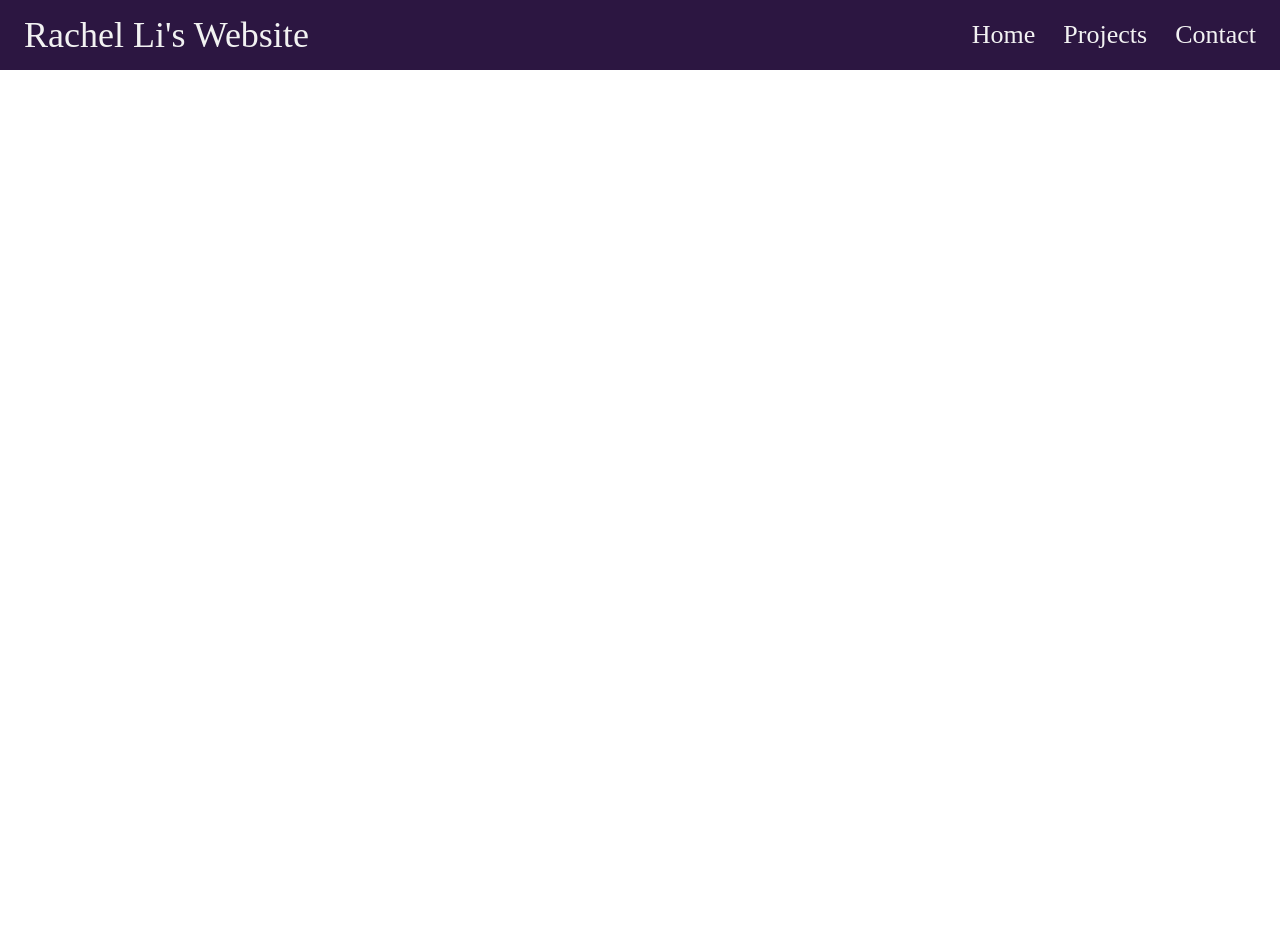
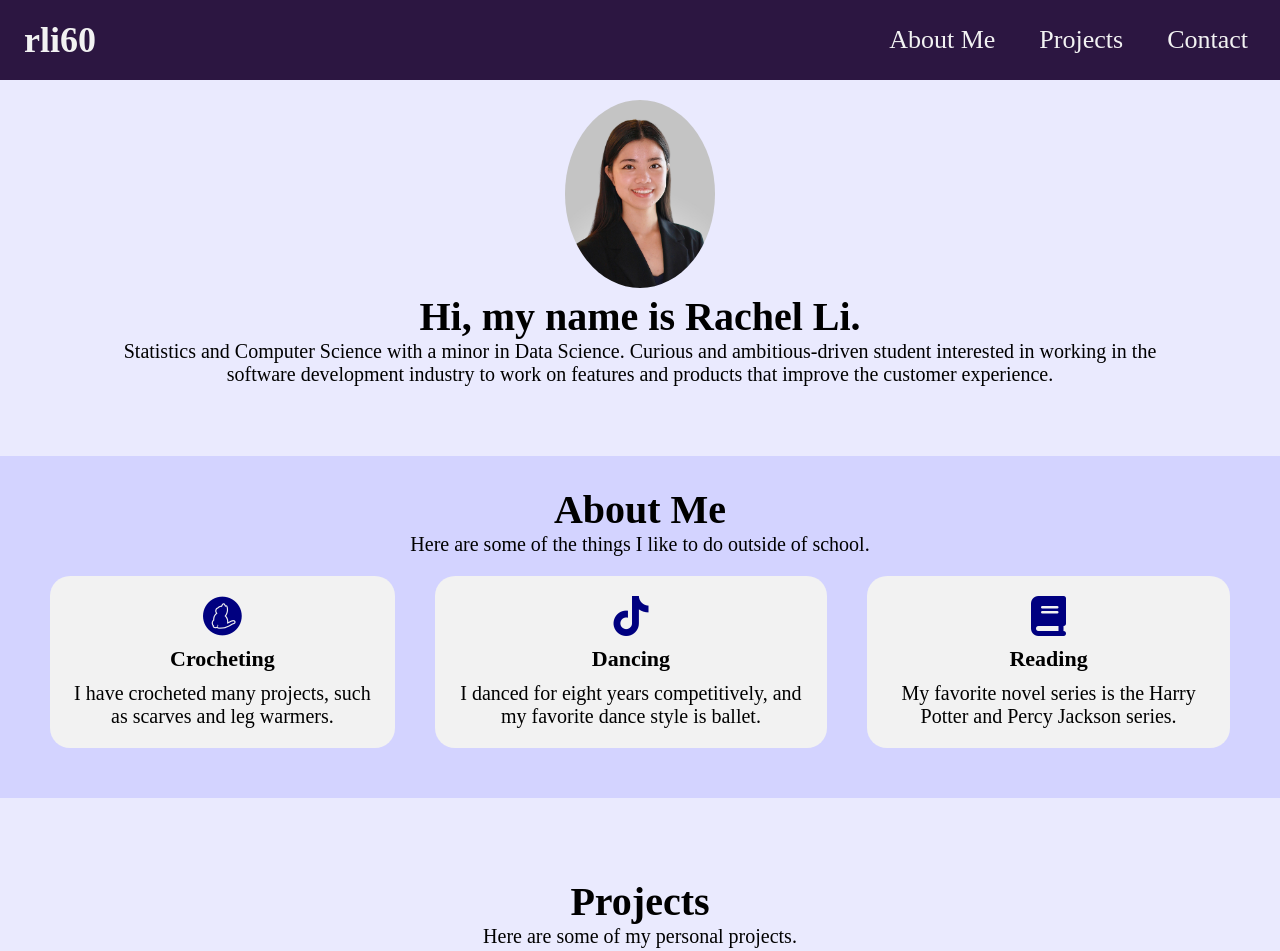
Before and after one commit to rli60/mp1, a website built with webpack: page src/index.html in a window 1280 px wide. Shown: the top 951 px of the page. Built offline with nearby package versions, Linux system fonts and the light colour scheme.

Commit message:
Added About Me and Project contents.

```diff
--- a/llm_logs.csv
+++ b/llm_logs.csv
@@ -1,4 +1,3 @@
-example_chatgpt_log_link1
-example_bing_chat_log_link2
 https://www.w3schools.com/howto/howto_js_navbar_sticky.asp
 https://www.youtube.com/watch?v=43BLt1DQcmg&t=2s
+https://www.youtube.com/watch?v=gmI5nvzv170
--- a/src/css/main.scss
+++ b/src/css/main.scss
@@ -5,9 +5,14 @@
     box-sizing: border-box;
 }
 
+html {
+    scroll-behavior: smooth;
+}
+
 .page {
     position: relative;
-    height: 300vh;
+    height: 250vh;
+    background-color: rgb(234, 234, 254);
 }
 
 .nav-bar {
@@ -17,7 +22,7 @@
     background-color: rgb(44, 22, 65);
     display: flex;
     justify-content: space-between;
-    height: 70px;
+    height: 80px;
     transition: 0.5s ease-in-out;
     align-items: center;
     padding: 10px;
@@ -32,15 +37,23 @@
     transition: 0.5s ease-in-out;
 }
 
+.nav-bar-contents {
+    display: flex;
+}
+
 .nav-bar-contents a {
-    float: inline-start;
     display: block;
     color: #f2f2f2;
     text-align: center;
     padding: 14px;
     text-decoration: none;
     font-size: 26px;
-    transition: 0.5s ease-in-out;
+    margin: 8px;
+    border-radius: 0.6em;
+    transition: background-color 0.5s ease-in-out,
+                border-radius 0.5s ease-in-out,
+                font-size 0.5s ease-in-out,
+                padding 0.5s ease-in-out;
 }
 
 .nav-bar a:hover {
@@ -49,16 +62,151 @@
 
 .scrolled {
     height: 50px;
-    font-size: 16px;
-    transition: 0.5s ease-in-out;
 }
 
 .scrolled .nav-bar-contents a {
-    transition: 0.5s ease-in-out;
     font-size: 16px;
+    padding: 10px;
 }
 
 .scrolled .nav-bar-title {
-    transition: 0.5s ease-in-out;
     font-size: 26px;
 }
+
+.scrolled .nav-bar-contents a:hover {
+    background-color: rgb(140, 99, 179);
+    border-radius: 10px;
+}
+
+.content .intro {
+    font-size: 20px;
+    text-align: center;
+    padding: 20px 100px;
+}
+
+.content .intro b {
+    font-size: 40px;
+    margin-top: 20px;
+    margin-bottom: 20px;
+}
+
+.content .intro img {
+    width: 150px;
+    height: auto;
+    border-radius: 50%;
+    object-fit: cover;
+}
+
+#about {
+    font-size: 40px;
+    text-align: center;
+    margin-top: 50px;
+    margin-bottom: 50px;
+    background-color: rgb(211, 211, 255);
+    scroll-margin-top: 80px;
+    padding: 30px;
+}
+
+#about p {
+    font-size: 20px;
+}
+
+#about b {
+    padding: 10px;
+}
+
+#projects {
+    font-size: 40px;
+    text-align: center;
+    margin-top: 50px;
+    margin-bottom: 50px;
+    scroll-margin-top: 80px;
+}
+
+#contact {
+    font-size: 40px;
+    text-align: center;
+    margin-top: 50px;
+    margin-bottom: 50px;
+    background-color: rgb(211, 211, 255);
+    scroll-margin-top: 80px;
+}
+
+.hobbies {
+    display: flex;
+    justify-content: center;
+    margin: 0 auto;
+    padding: 20px;
+    gap: 40px;
+}
+
+.hobbies b {
+    font-size: 22px;
+}
+
+.hobbies .crocheting {
+    background-color: #f2f2f2;
+    padding: 20px;
+    border-radius: 20px;
+    display: block;
+    display: flex;
+    flex-direction: column;
+}
+
+.hobbies:hover {
+
+}
+
+.hobbies .dancing {
+    background-color: #f2f2f2;
+    padding: 20px;
+    border-radius: 20px;
+    display: block;
+    display: flex;
+    flex-direction: column;
+}
+
+.hobbies .reading {
+    background-color: #f2f2f2;
+    padding: 20px;
+    border-radius: 20px;
+    display: block;
+    display: flex;
+    flex-direction: column;
+}
+
+.hobbies i {
+    font-size: 40px;
+    color: navy;
+}
+
+#projects {
+    font-size: 40px;
+    text-align: center;
+    margin-top: 50px;
+    margin-bottom: 50px;
+    scroll-margin-top: 80px;
+    padding: 30px;
+}
+
+#projects p {
+    font-size: 20px;
+}
+
+#projects b {
+    padding: 10px;
+}
+
+.carousel {
+    margin: 3em auto;
+    display: flex;
+    gap: 1em;
+}
+
+.carousel .card {
+    height: 12em;
+    padding: 1em;
+    border-radius: 0.5em;
+    text-align: center;
+    align-content: center;
+}
--- a/src/index.html
+++ b/src/index.html
@@ -4,22 +4,70 @@
         <meta charset="utf-8" />
         <meta http-equiv="x-ua-compatible" content="ie=edge">
         <meta name="viewport" content="width=device-width, initial-scale=1.0">
+        <link rel="stylesheet"
+            href="https://cdnjs.cloudflare.com/ajax/libs/font-awesome/6.5.1/css/all.min.css">
         <title>MP1</title>
     </head>
     <body>
         <div class="page">
             <div class="nav-bar">
                 <div class="nav-bar-title">
-                    Rachel Li's Website
+                    <b>rli60</b>
                 </div>
                 <div class="nav-bar-contents">
-                    <a href="#home">Home</a>
+                    <a href="#about">About Me</a>
                     <a href="#projects">Projects</a>
                     <a href="#contact">Contact</a>
                 </div>
             </div>
             <div class="content">
-
+                <div class="intro">
+                    <img src="assets/Headshot.jpeg"> <br>
+                    <b>Hi, my name is Rachel Li.</b>
+                    <p>Statistics and Computer Science with a minor in Data Science. Curious and ambitious-driven
+                        student interested in working in the software development industry to work on features and
+                        products that improve the customer experience.
+                    </p>
+                </div>
+                <div id="about">
+                    <b>About Me</b>
+                    <p> Here are some of the things I like to do outside of school.</p>
+                    <div class="hobbies">
+                        <div class="crocheting">
+                            <i class="fa-brands fa-yarn"></i>
+                            <b>Crocheting</b>
+                            <p>I have crocheted many projects, such as scarves and leg warmers.</p>
+                        </div>
+                        <div class="dancing">
+                            <i class="fa-brands fa-tiktok"></i>
+                            <b>Dancing</b>
+                            <p>I danced for eight years competitively, and my favorite dance style is ballet.</p>
+                        </div>
+                        <div class="reading">
+                            <i class="fa-solid fa-book"></i>
+                            <b>Reading</b>
+                            <p>My favorite novel series is the Harry Potter and Percy Jackson series.</p>
+                        </div>
+                    </div>
+                </div>
+                <div id="projects">
+                    <b>Projects</b>
+                    <p>Here are some of my personal projects.</p>
+                    <div class="carousel">
+                        <div class="card">
+                            Distributed Tetris
+                        </div>
+                        <div class="card">
+                            Flight Analysis
+                        </div>
+                        <div class="card">
+                            Easy Calendar
+                        </div>
+                    </div>
+                </div>
+                <div id="contact">
+                    <b>Contact</b>
+                </div>
             </div>
         </div>
     </body>
```
Also changed, not shown: src/assets/Headshot.jpeg (added), src/assets/airplane.jpg (added), src/assets/calendar.jpg (added), src/assets/tetris.jpg (added).
